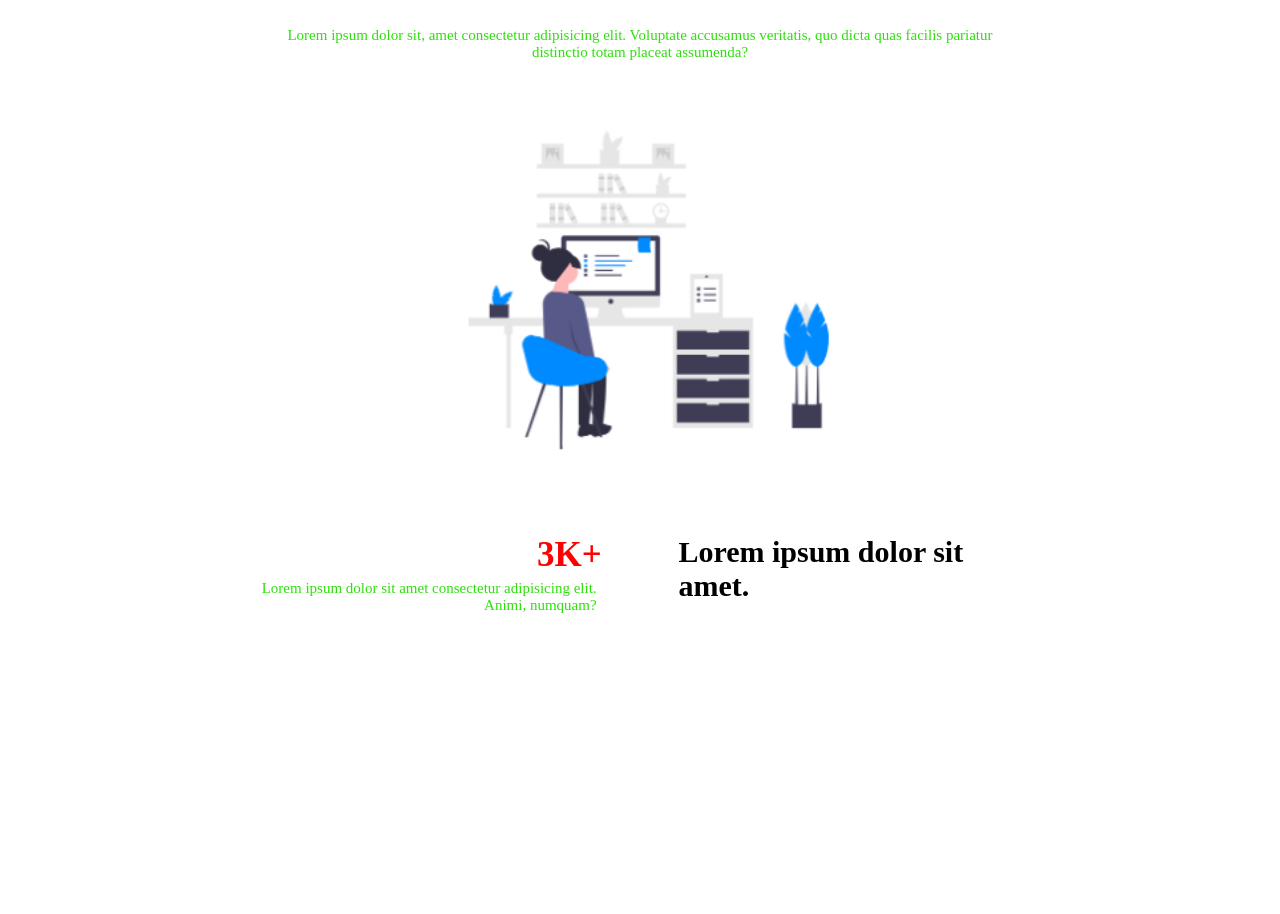
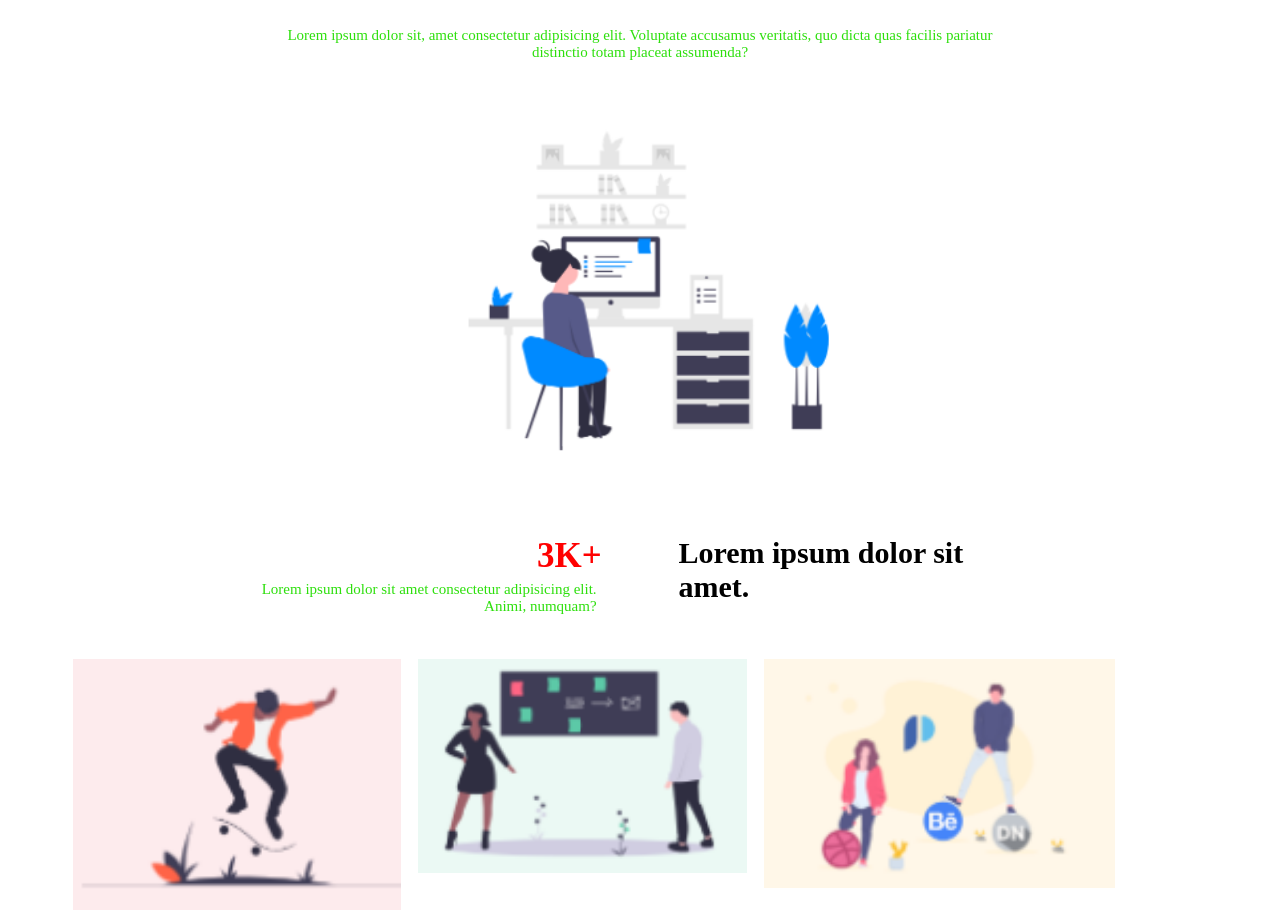
Before and after one commit to riyad894/riyad894, a plain HTML site: page index.html in a window 1280 px wide. Shown: the part 196-1110 px from the top of the page. Before the commit the page ends 815 px from the top, so only its background shows below. Drawn offline with Linux system fonts and the light colour scheme.

Commit message:
Add files via upload

```diff
--- a/css/style.css
+++ b/css/style.css
@@ -49,6 +49,8 @@ margin-left: 20%;
 /* color: blue; */
 
 text-align: center;
+
+overflow: hidden;
 }
 .content h1{
 
@@ -74,7 +76,7 @@ margin: 30px;
 
 width: 80%;
 
-margin-top: 30px;
+margin-top: 31px;
 }
 .content h1:first-child{
     color: rgb(0, 0, 0);
@@ -119,3 +121,45 @@ font-size: 30px;
 
 text-align: left;
 }
+.original{
+
+width: 90%;
+
+margin-left: 5%;
+
+text-align: center;
+
+margin-top: 39px;
+}
+.original-content{
+
+width: 30%;
+
+float: left;
+
+/* height: 31px; */
+}
+.original-content img{
+
+width: 95%;
+}
+.original-content_one{
+
+float: left;
+
+width: 30%;
+}
+.original-content_one img{
+
+width: 95%;
+}
+.original-content_two{
+
+WIDTH: 32%;
+
+float: left;
+}
+.original-content_two img{
+
+width: 95%;
+}
--- a/index.html
+++ b/index.html
@@ -45,5 +45,16 @@
         </div>
     </section>
     <!--content part end here-->
+    <div class="original">
+    <div class="original-content">
+        <img src="images/creativity_one.PNG" alt="">
+    </div>
+        <div class="original-content_one">
+            <img src="images/creativity_two.PNG" alt="">
+        </div>
+            <div class="original-content_two">
+                <img src="images/creativity_three.PNG" alt="">
+            </div>
+         </div>
 </body>
 </html>
```
